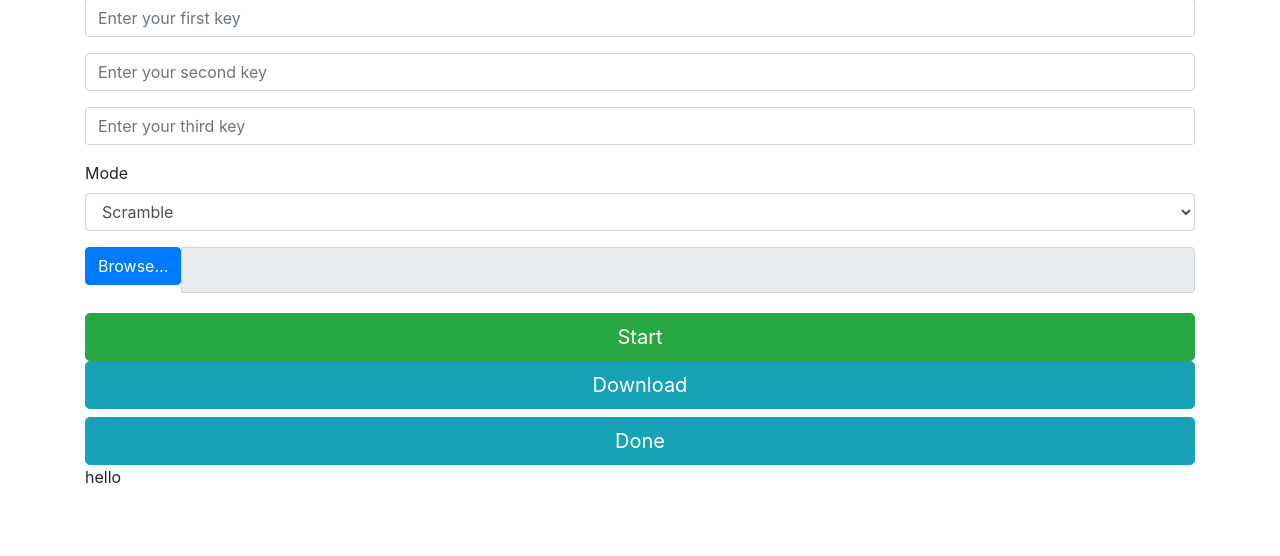
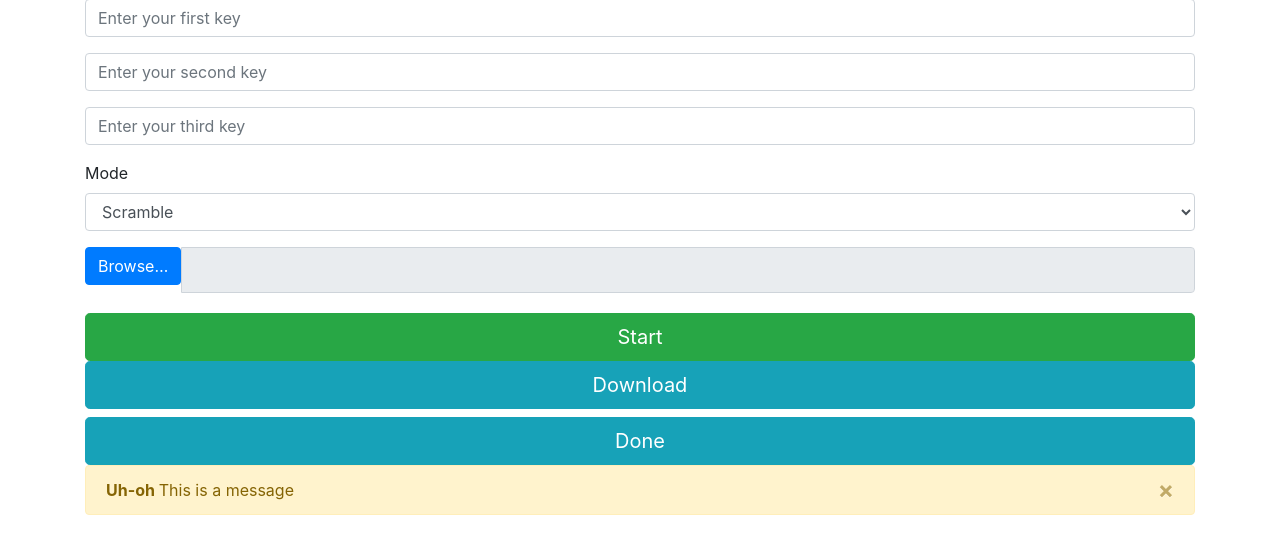
Before and after one commit to reritom/Tricle-Lite, a Django app: page / in a window 1280 px wide. Shown: the part 57-613 px from the top of the page. Run offline with Django 3.2, Linux system fonts and the light colour scheme; some libraries are stand-ins or nearby versions.

Commit message:
Error alert added

```diff
--- a/triclelite/templates/scramble/home.html
+++ b/triclelite/templates/scramble/home.html
@@ -43,8 +43,12 @@
       </form>
       <button onclick="startDown()" class="btn btn-info btn-block btn-lg" name="button">Download</button>
       <button onclick="amDone()" id="doneButton" class="btn btn-info btn-block btn-lg" name="button">Done</button>
-      <div id="errorDiv">
-        hello
+
+      <div id="errorDiv" class="alert alert-warning alert-dismissible fade show" role="alert">
+        <button type="button" class="close" data-dismiss="alert" aria-label="Close">
+          <span aria-hidden="true">&times;</span>
+        </button>
+        <strong> Uh-oh </strong><span id="errorMessage">This is a message</span>
       </div>
   </div>
   </body>
```
